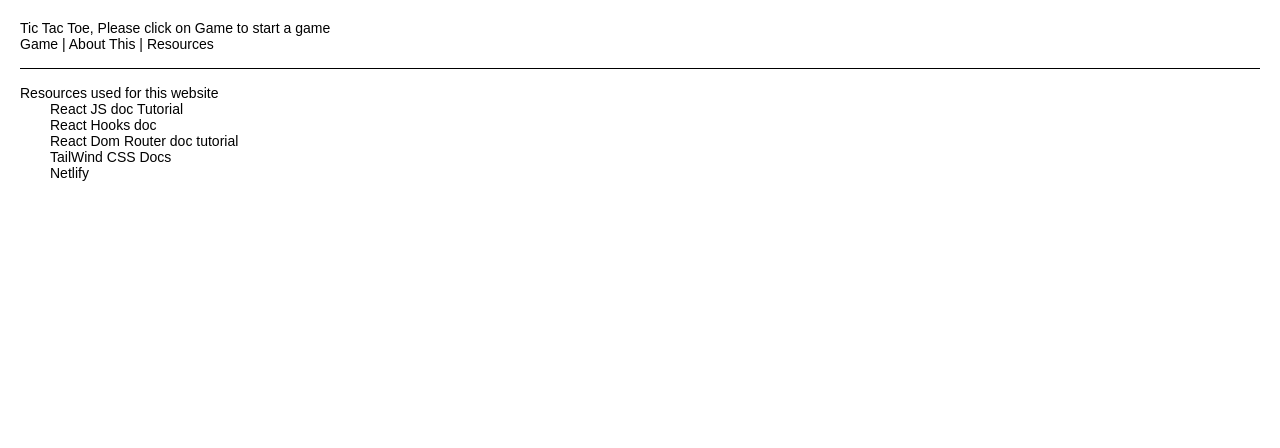
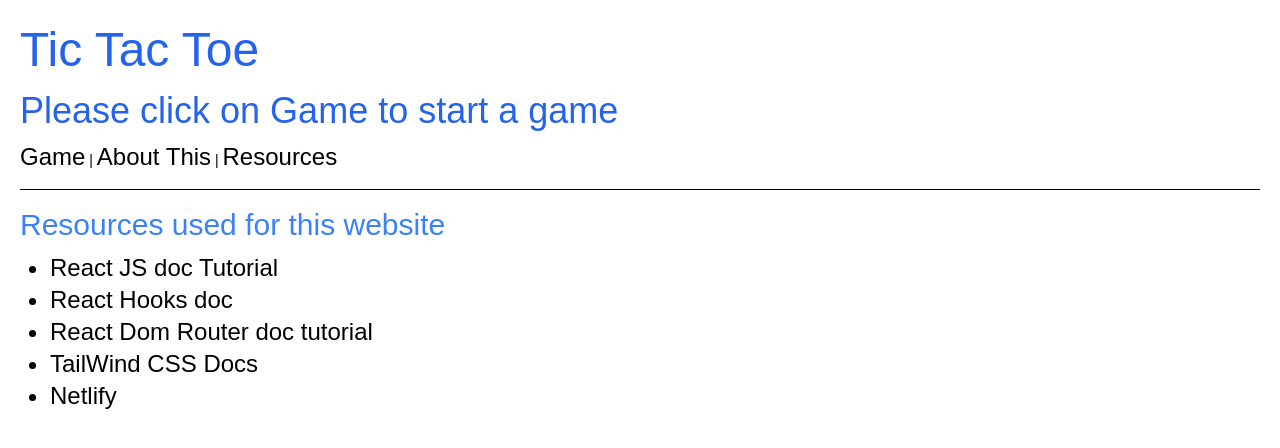
Before and after one commit to marrodri/reactjs-tic-tac-toe, a React (Create React App) app: page /Resources in a window 1280 px wide. Shown: the top 448 px of the page. Built offline with nearby package versions, Linux system fonts and the light colour scheme.

Commit message:
chore: basic tailwindcss added

```diff
--- a/src/App.jsx
+++ b/src/App.jsx
@@ -3,18 +3,37 @@ import { Outlet, Link } from "react-router-dom";
 export default function App() {
   return (
     <div>
-	<h1>Tic Tac Toe, Please click on Game to start a game</h1>
+      <h1 class="
+      font-medium
+      leading-tight
+       text-5xl
+      mt-0
+       mb-2
+      text-blue-600">
+        Tic Tac Toe
+      </h1>
+      <h2 class="
+        font-medium
+        leading-tight
+        text-4xl
+        mt-0
+        mb-2
+        text-blue-600
+      ">
+         Please click on Game to start a game
+
+      </h2>
       <nav
         style={{
           borderBottom: "solid 1px",
           paddingBottom: "1rem",
         }}
       >
-		<Link to='/Game'>Game</Link> {"| "}
-		<Link to='/aboutThis'>About This</Link> {"| "}
-		<Link to='/resources'>Resources</Link>
-	  </nav>
-	  <Outlet/>
+        <Link className="text-2xl" to="/Game">Game</Link> {"| "}
+        <Link className="text-2xl" to="/aboutThis">About This</Link> {"| "}
+        <Link className="text-2xl" to="/resources">Resources</Link>
+      </nav>
+      <Outlet />
     </div>
   );
 }
--- a/src/routes/aboutThis.jsx
+++ b/src/routes/aboutThis.jsx
@@ -1,12 +1,25 @@
 // TODO
 export default function AboutThis() {
-	return (<main style={{padding: "1rem 0"}}>
-		<h2>About This</h2>
-		<p>
-			This website is built with the purpose of {" \n"}
-			learning the basics and foundations of reactJS; along with website {" \n"}
-			deployment with Netlify, navigation with react router dom, {" \n"}
-			and styling with TailWind.
-		</p>
-	</main>)
+  return (
+    <main style={{ padding: "1rem 0" }}>
+      <h3
+        class="font-medium
+					leading-tight
+					text-3xl
+					mt-0
+					mb-2
+					text-blue-500
+				"
+      >
+        About This
+      </h3>
+      <p className="text-2xl">
+        This website is built with the purpose of {" \n"}
+        learning the basics and foundations of reactJS; along with website{" "}
+        {" \n"}
+        deployment with Netlify, navigation with react router dom, {" \n"}
+        and styling with TailWind.
+      </p>
+    </main>
+  );
 }
--- a/src/routes/game.jsx
+++ b/src/routes/game.jsx
@@ -1,11 +1,15 @@
 import React, { useState } from "react";
 // import ReactDOM from "react-dom/client";
 import "../index.css";
-import {calculateWinner} from "../functions/calculateWinner";
+import { calculateWinner } from "../functions/calculateWinner";
 
 function Square(props) {
   return (
-	  <button className="square" onClick={props.onClick}>
+    <button
+      className="square"
+      style={{ width: "100px", height: "100px", fontSize:"50px" }}
+      onClick={props.onClick}
+    >
       {props.value}
     </button>
   );
@@ -61,7 +65,7 @@ function Square(props) {
   const moves = history.map((step, move) => {
     const desc = move ? "Go to move #" + move : "Go to game start";
     return (
-		<li key={move}>
+      <li className="text-3xl" key={move}>
         <button onClick={() => jumpTo(move)}>{desc}</button>
       </li>
     );
@@ -75,7 +79,7 @@ function Square(props) {
     status = "Next player: " + (xIsNext ? "X" : "O");
   }
   return (
-	  <div className="game">
+    <div className="game relative inset-1/2" >
       <div>
         <Board
           squares={history[stepNumber].squares}
@@ -83,14 +87,12 @@ function Square(props) {
         />
       </div>
       <div className="game-info">
-		  <div className="text-3xl font-bold underline">{status}</div>
-		  <ol>{moves}</ol>
+        <div className="text-4xl font-bold underline">{status}</div>
+        <ol class="">{moves}</ol>
       </div>
     </div>
   );
 }
-
-
 
 // class GameDefunct extends React.Component {
 // 	constructor(props) {
--- a/src/routes/resources.jsx
+++ b/src/routes/resources.jsx
@@ -1,32 +1,58 @@
-
-
-
-export default function Resources(){
+export default function Resources() {
   return (
-		<main style={{padding: "1rem 0"}}>
-			<h1>Resources used for this website</h1>
-			<ul>
+    <main style={{ padding: "1rem 0" }}>
+      <h3
+        class="font-medium
+					leading-tight
+					text-3xl
+					mt-0
+					mb-2
+					text-blue-500
+				"
+      >
+        Resources used for this website
+      </h3>
+      <ul class="list-disc text-2xl">
         <li>
-				<a href="https://reactjs.org/tutorial/tutorial.html">
+          <a
+            class="no-underline hover:underline"
+            href="https://reactjs.org/tutorial/tutorial.html"
+          >
             React JS doc Tutorial
           </a>
         </li>
         <li>
-				<a href="https://reactjs.org/docs/hooks-intro.html">
+          <a
+            class="no-underline hover:underline"
+            href="https://reactjs.org/docs/hooks-intro.html"
+          >
             React Hooks doc
           </a>
         </li>
         <li>
-				<a href="https://reactrouter.com/docs/en/v6/getting-started/tutorial">
+          <a
+            class="no-underline hover:underline"
+            href="https://reactrouter.com/docs/en/v6/getting-started/tutorial"
+          >
             React Dom Router doc tutorial
           </a>
         </li>
         <li>
-					<a href="https://tailwindcss.com/docs/utility-first">
+          <a
+            class="no-underline hover:underline"
+            href="https://tailwindcss.com/docs/utility-first"
+          >
             TailWind CSS Docs
           </a>
         </li>
-				<li>Netlify</li>
+        <li>
+          <a
+            class="no-underline hover:underline"
+            href="https://www.netlify.com/"
+          >
+            Netlify
+          </a>
+        </li>
       </ul>
     </main>
   );
```
Lines whose indentation alone changed are shown as unchanged.
